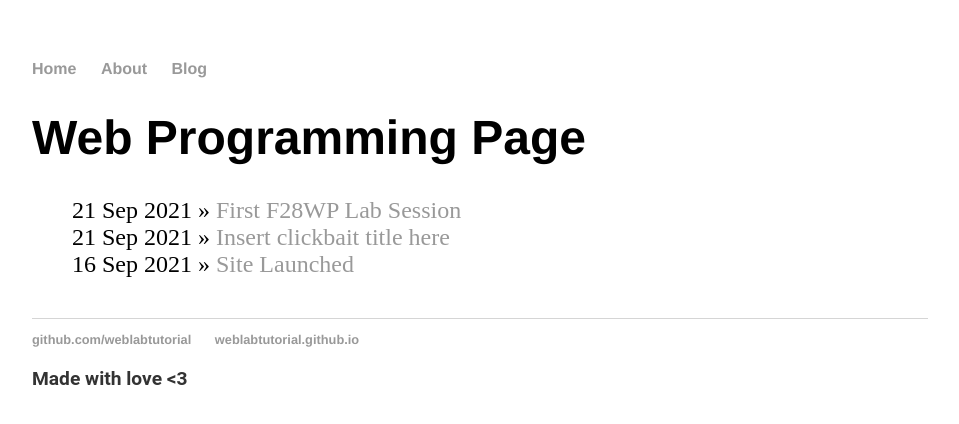
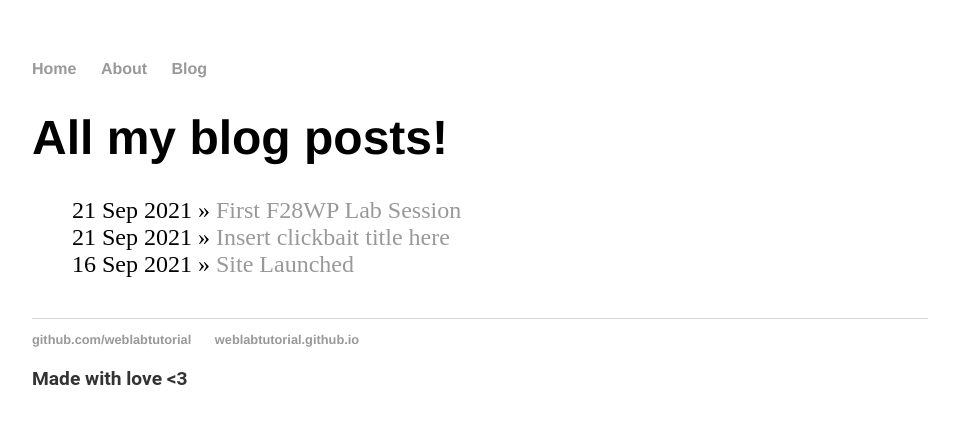
Before and after one commit to fgs2/fgs2.github.io, a Jekyll site: the page built from blog/index.html, in a window 1280 px wide. Shown: the top 424 px of the page, without its empty margins (160-1119 px from the left). Built offline with Jekyll 4.4.1, drawn with Linux system fonts in a browser that asks for light colours.

Commit message:
Edited blog page title.

```diff
--- a/blog/index.html
+++ b/blog/index.html
@@ -1,6 +1,6 @@
 ---
 layout: default
-title: Web Programming Page
+title: All my blog posts!
 ---
 <h1>{{ page.title }}</h1>
 <ul class="posts">
```
